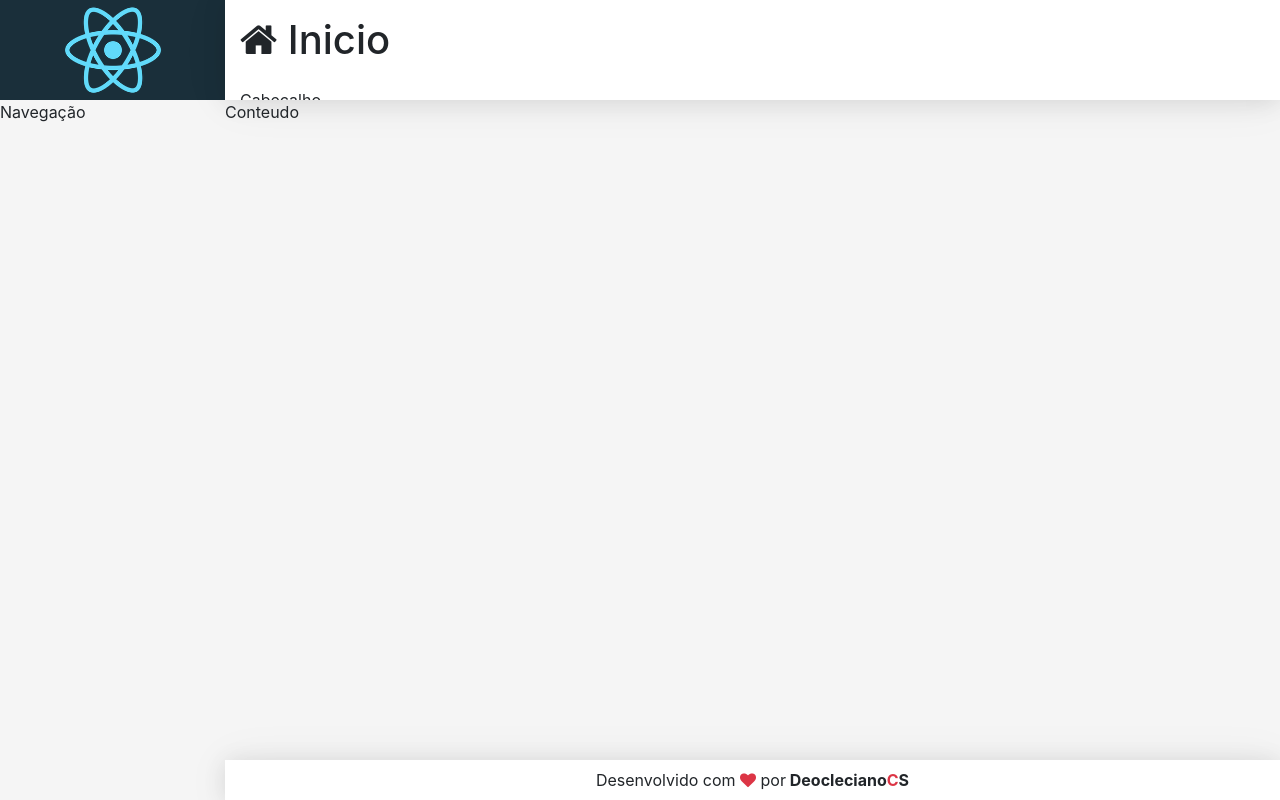
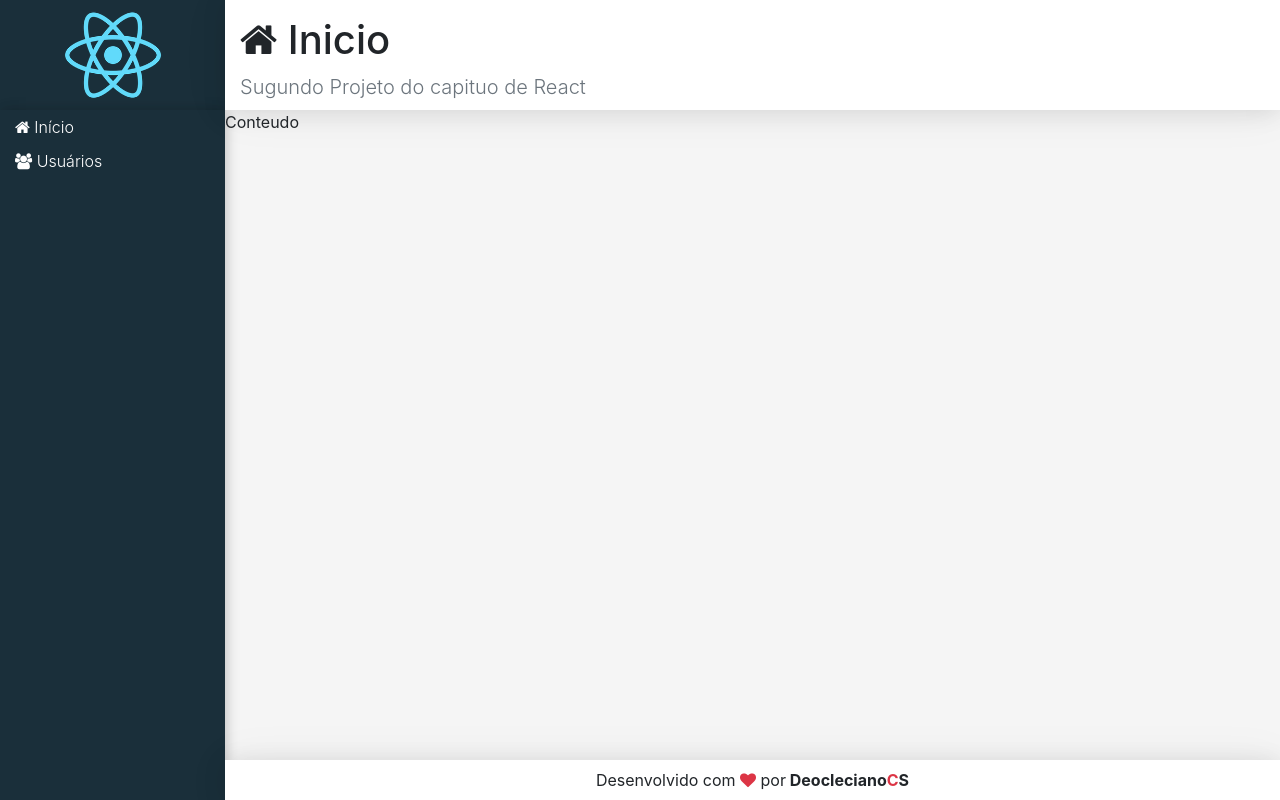
Before and after one commit to deoclecianoFilho/cadastro, a React (Create React App) app in the folder frontend/: page / in a window 1280 px wide. Built offline with nearby package versions, Linux system fonts and the light colour scheme.

Commit message:
Criando componete Navegação

```diff
--- a/frontend/src/componets/templete/Header.jsx
+++ b/frontend/src/componets/templete/Header.jsx
@@ -7,5 +7,4 @@ export default props =>
             <i className={`fa fa-${props.icon}`}></i> {props.title}
         </h1>
         <p className="lead text-muted">{props.subtitle}</p>
-        Cabeçalho
     </header>
--- a/frontend/src/componets/templete/Nav.css
+++ b/frontend/src/componets/templete/Nav.css
@@ -0,0 +1,18 @@
+aside.menu-area{
+    background: var(--bg-dark);
+    box-shadow:
+        2px 0 10px 0 rgba(0,0,0,0.12),
+        2px 0 15px 0 rgba(0,0,0,0.09);
+}
+
+.menu a {
+    display: block;
+    text-decoration: none;
+    color: #fff;
+    font-weight: 300;
+    padding: 5px 15px;
+}
+
+.menu a:hover{
+    background: linear-gradient(135deg, #07a7e3 0%, #32dac3 100%);
+}
--- a/frontend/src/componets/templete/Nav.jsx
+++ b/frontend/src/componets/templete/Nav.jsx
@@ -2,6 +2,13 @@ import React from "react";
 import './Nav.css'
 
 export default props =>
-    <nav className="nav">
-        Navegação
-    </nav>
+    <aside className="menu-area">
+        <nav className="menu">
+            <a href="#/">
+                <i className="fa fa-home"></i> Início
+            </a>
+            <a href="#/">
+                <i className="fa fa-users"></i> Usuários
+            </a>
+        </nav>
+    </aside>
--- a/frontend/src/main/App.css
+++ b/frontend/src/main/App.css
@@ -2,7 +2,7 @@
     --bg-dark: #1a2f3a;
 
     --logo-heigth: 100px;
-    --header-heigth: 100px;
+    --header-heigth: 110px;
     --aside-width: 225px;
     --footer-heigth: 40px;
 
--- a/frontend/src/main/App.jsx
+++ b/frontend/src/main/App.jsx
@@ -12,6 +12,6 @@ export default props =>
     <div className="app">
         <Logo/>
         <Nav/>
-        <Main icon="home" title="Inicio">Main</Main>
+        <Main icon="home" title="Inicio" subtitle="Sugundo Projeto do capituo de React"></Main>
         <Footer/>
     </div>
```
